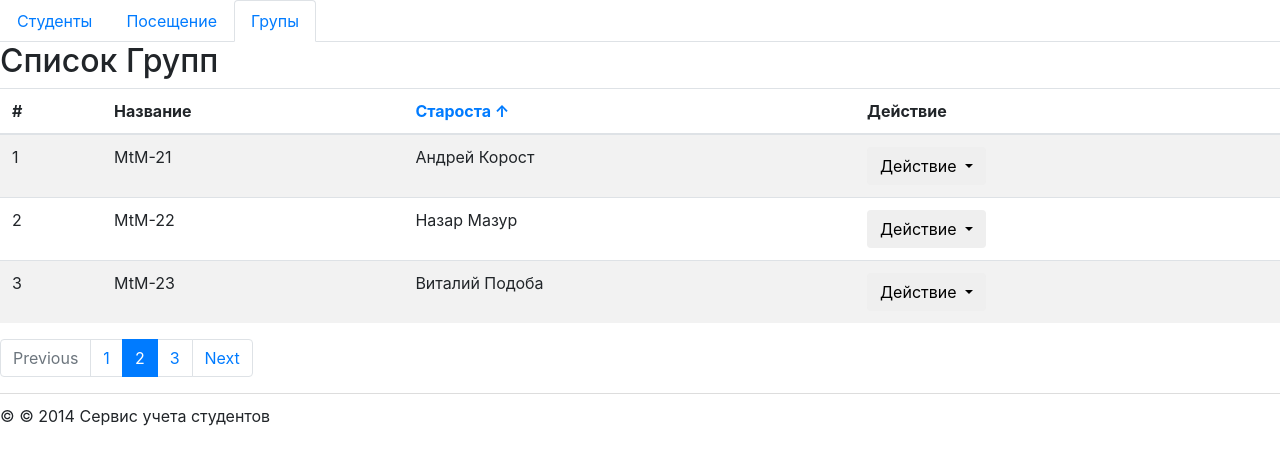
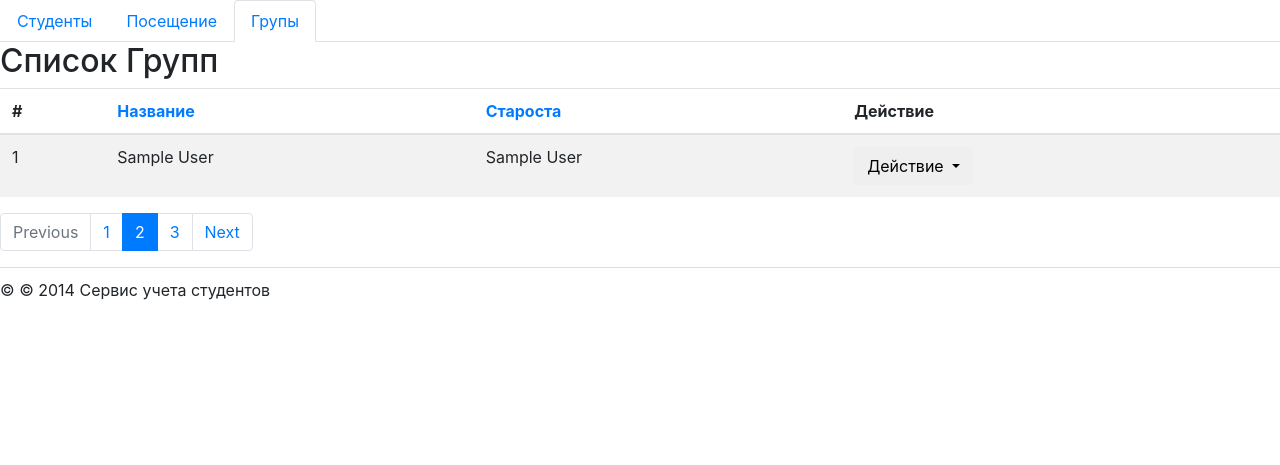
Before and after one commit to Nazar3000/django_-course, a Django app: page /groups/ in a window 1280 px wide. Shown: the part 56-521 px from the top of the page. Run offline with Django 3.2, Linux system fonts and the light colour scheme; tables that the repository leaves empty hold one stand-in row (values such as "Sample post"); some libraries are stand-ins or nearby versions.

Commit message:
add sort for groupslist

```diff
--- a/students/templates/students/groups_list.html
+++ b/students/templates/students/groups_list.html
@@ -8,24 +8,36 @@
             <!-- Start Groups Listing -->
             {% if groups %}
             <table class="table table-hover table-striped" id="calendar">
-
+                {% with order_by=request.GET.order_by reverse=request.GET.reverse %}
                 <thead>
                 <tr>
                     <th><a heref='''>#</a></th>
-                    <th>Название</th>
-                    <th><a href='''> Староста &uarr;</a></th>
+                    <th><a href= "{% url 'groups' %}?order_by=title{% if order_by == 'title' and reverse != '1' %}&amp;reverse=1{% endif %}">
+                        Название
+                    {% if order_by == 'title' and reverse != '1' %}&uarr;
+                        {% elif order_by == 'title' and reverse == '1' %}&darr;
+                        {% endif %}
+                    </a>
+                    </th>
+                    <th><a href="{% url 'groups' %}?order_by=leader{% if order_by == 'leader' and reverse != '1' %}&amp;reverse=1{% endif %}">
+                        Староста
+                    {% if order_by == 'leader' and reverse != '1'%}&uarr;
+                        {% elif order_by == 'leader' and reverse == '1' %}&darr;
+                        {% endif %}
+                    </a>
+                    </th>
                     <th>Действие</th>
                 </tr>
 
                 </thead>
-
+                {% endwith %}
                 <tbody>
                 {% for group in groups %}
                     <tr>
                         <td>{{ forloop.counter }}</td>
 
-                        <td><a heref="{% url "groups_edit" group.id %}">{{ group.name }}</a></td>
-                        <td><a heref="{% url "students_edit" group.leader.id %}">{{ group.leader.name }}</a></td>
+                        <td><a heref="{% url 'groups_edit' group.id %}">{{ group.title }}</a></td>
+                        <td><a heref="{% url 'students_edit' group.id %}">{{ group.leader }}</a></td>
 
                         <td>
                             <div class="=dropdown">
--- a/students/views/groups.py
+++ b/students/views/groups.py
@@ -4,22 +4,44 @@ from __future__ import unicode_literals
 from django.shortcuts import render
 from django.http import HttpResponse
 from django.template import RequestContext, loader
+from ..models import Group
+from ..helpers.pagination import Pagination, EmptyPage, PageNotAnInteger
 
 
 # Views for Grops
 
 def groups_list(request):
-    groups = (
-        {'id': 1,
-         'name': u'MtM-21',
-         'leader': {'id':1, 'name': u'Андрей Корост'}},
-        {'id':2,
-         'name': u'MtM-22',
-         'leader':{'id':2, 'name':u'Назар Мазур'}},
-        {'id': 3,
-         'name': 'MtM-23',
-         'leader': {'id':3, 'name':u'Виталий Подоба'}},
-    )
+    groups = Group.objects.all()
+
+    # try to order groups list
+    order_by = request.GET.get('order_by', '')
+    if order_by in ('title', 'leader'):
+        groups = groups.order_by(order_by)
+        if request.GET.get('reverse', '') == '1':
+            groups = groups.reverse()
+    #
+    # # set nomber on page
+    #
+    # number_on_page = request.GET.get('number_on_page')
+    # if number_on_page < 1:
+    #     number_on_page = 1
+    #
+    # loading_step = 1
+    #
+    # # paginate students
+    # paginator = Pagination(groups, number_on_page, loading_step)
+    # # paginator = Paginator(students, 3)
+    # page = request.GET.get('page')
+    # try:
+    #     groups = paginator.page(page)
+    # except PageNotAnInteger:
+    #     # If page is not an integer, deliver first page.
+    #     groups = paginator.page(1)
+    #
+    # except EmptyPage:
+    #     # If page is out of range (e.g 9999), deliver last page of resoult
+    #     groups = paginator.page(paginator.num_pages)
+
     return render(request,'students/groups_list.html',
                   {'groups':groups})
 
@@ -28,7 +50,7 @@ def groups_add(request):
     return HttpResponse('<h1>Groups Add Form</h1>')
 
 def groups_edit(request, gid):
-    return HttpResponse('<h1>Edit Groups %s</h1>' % gid)
+    return HttpResponse('<h1>Edit Groups %s</h1>' %gid)
 
 def groups_delete(request, gid):
-    return HttpResponse('<h1> Delete Group %s</h1>' % gid)
+    return HttpResponse('<h1> Delete Group %s</h1>' %gid)
```
Also changed, not shown: students/models.py (+24 -24 lines), students/migrations/0002_auto_20201126_1033.py (added).
